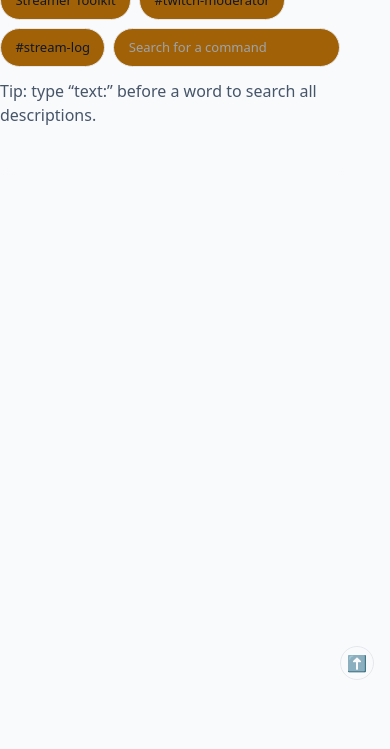
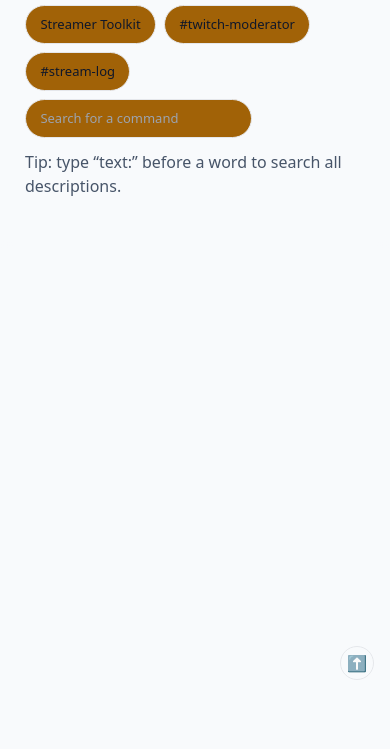
Before and after one commit to rearsilvergaming/Streamer-Tools, a website: page docs/modcommands.html in a window 390 px wide. Shown: the part 148-897 px from the top of the page. Drawn offline with nearby package versions, Linux system fonts and the light colour scheme.

Commit message:
Update modcommands.html

```diff
--- a/docs/modcommands.html
+++ b/docs/modcommands.html
@@ -91,10 +91,10 @@
 .mobile-header {
       position: fixed;
       background: var(--bg);
-      top: 0;
       padding-top: 50px;
-      max-width: 90%;
       padding-bottom: 50px;
+      padding-right: 25px;
+      padding-left: 25px;
       font-size: small;
       justify-content: center;
       align-items: center;
```
